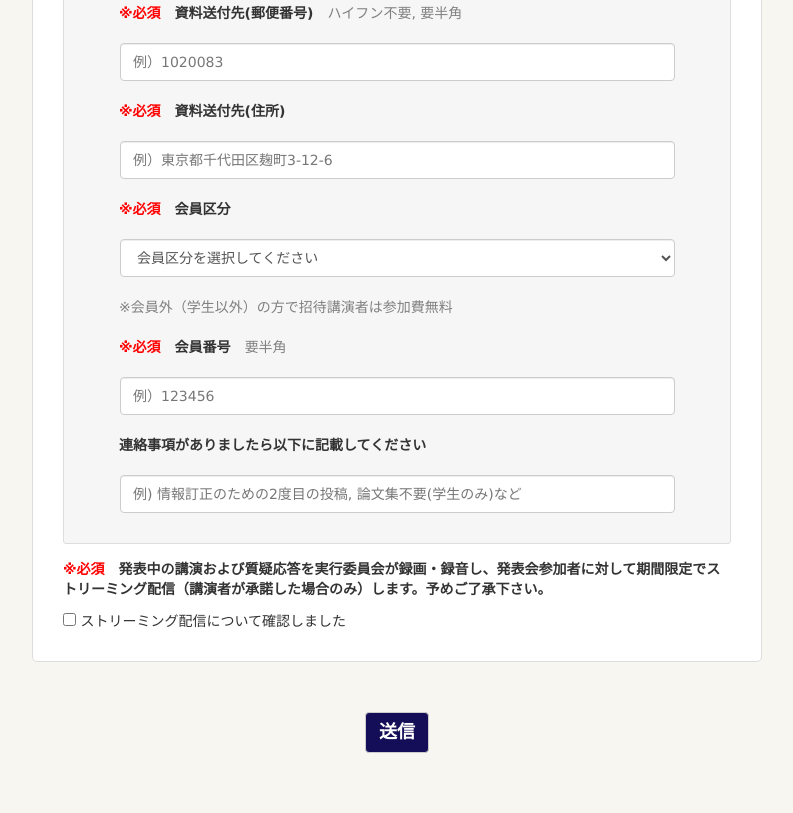
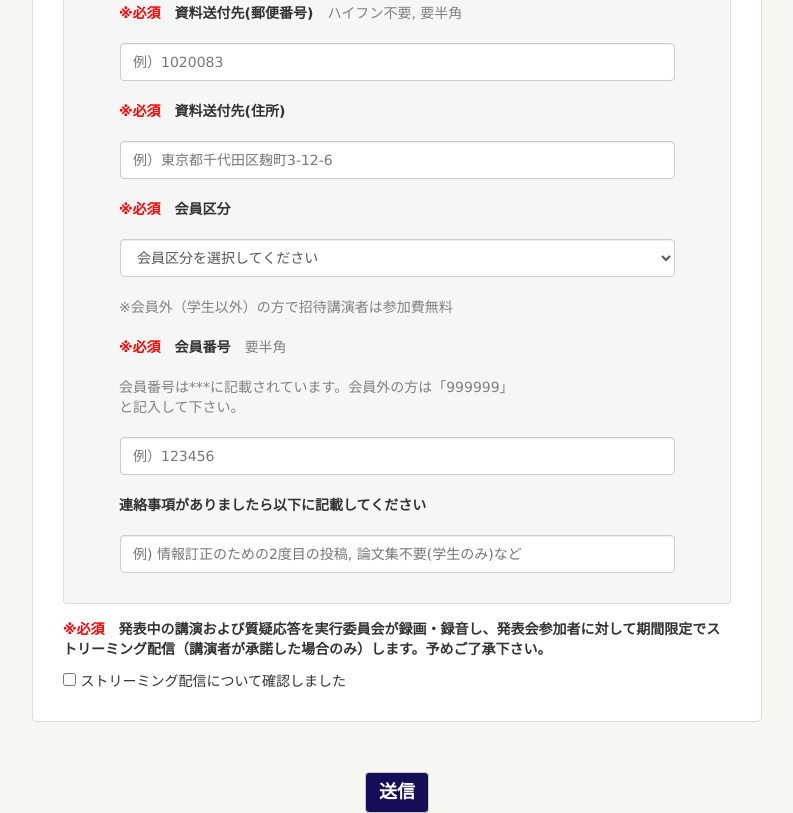
Before and after one commit to incej/registration, a plain HTML site: page index.html in a window 1280 px wide. Shown: the part 906-1719 px from the top of the page, without its empty margins (243-1036 px from the left). Before the commit the page ends 1659 px from the top, so only its background shows below. Drawn offline with Linux system fonts and the light colour scheme.

Commit message:
Update index.html

```diff
--- a/index.html
+++ b/index.html
@@ -84,6 +84,9 @@
 				<p><span style="color:red"><b>※必須</b></span><b>　会員番号　</b><span style="color:gray">要半角</span></p>
 			</div>
 			<div>
+				<p><span style="color:gray">会員番号は***に記載されています。会員外の方は「999999」と記入して下さい。</span></p>
+			</div>
+			<div>
 				<input type="tel" name="entry.458989790" style=”ime-mode:disabled;” placeholder="例）123456" value="" required>
 			</div>
 			<div>
```
